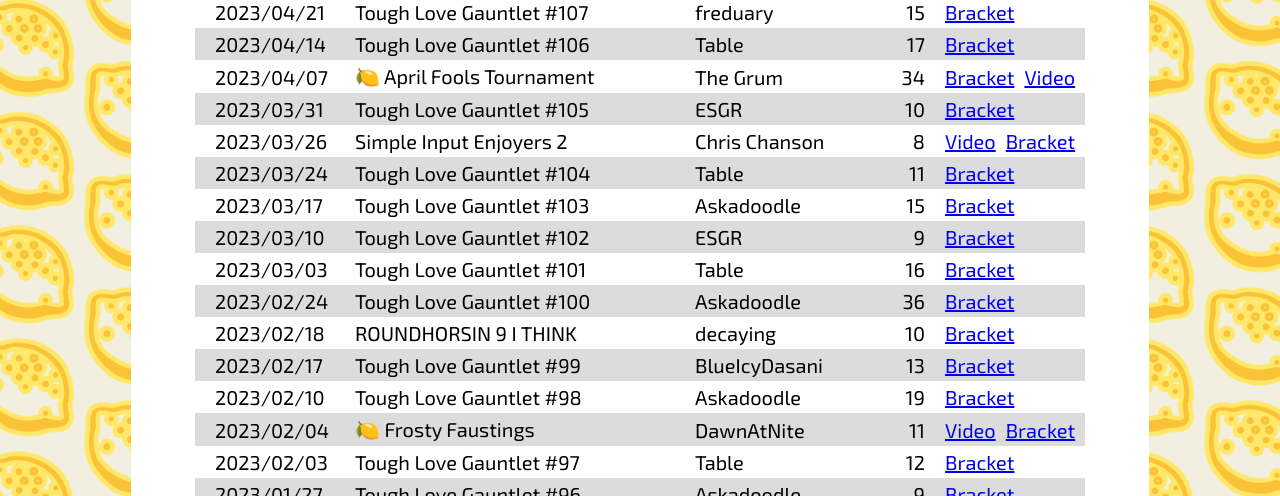
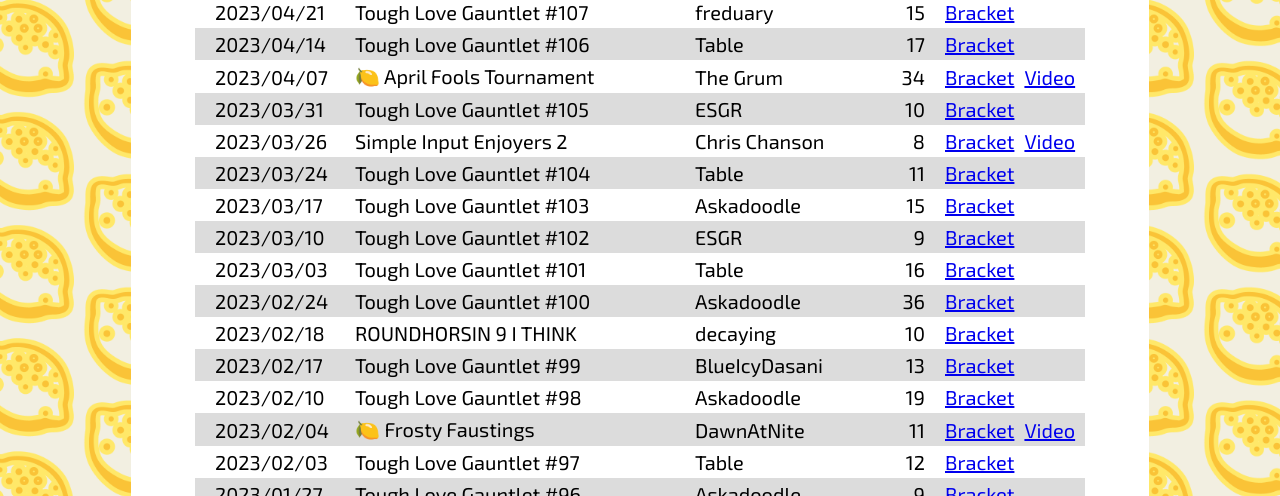
Before and after one commit to toughlovearena/about.toughlovearena.com, a Next.js app: page /fame in a window 1280 px wide. Shown: the part 1300-1796 px from the top of the page. Built offline with nearby package versions, Linux system fonts and the light colour scheme.

Commit message:
simplify and standardize link rendering on hof

```diff
--- a/components/fame/FameTable.module.css
+++ b/components/fame/FameTable.module.css
@@ -97,6 +97,9 @@
 
   flex-grow: 1;
 }
+.mobileInfo a {
+  margin-right: 0.5em;
+}
 .mobileInfo > * {
   margin: 0.3em 0;
 }
--- a/components/fame/FameTable.tsx
+++ b/components/fame/FameTable.tsx
@@ -20,31 +20,25 @@ const DefaultOrder: Record<SortBy, SortOrder> = {
   [SortBy.WinnerName]: SortOrder.Ascending,
   [SortBy.EntrantNum]: SortOrder.Descending,
 };
+function collectLinks(entry: HallOfFameEntry): HallOfFameLink[] {
+  const links = (entry.links ?? []).concat();
+  if (entry.challonge) {
+    links.push({
+      label: 'Bracket',
+      url: entry.challonge.startsWith("https://")
+        ? entry.challonge
+        : `https://challonge.com/${entry.challonge}`,
+    });
+  }
+  if (entry.youtube) {
+    links.push({
+      label: 'Video',
+      url: `https://youtube.com/watch?v=${entry.youtube}`,
+    });
+  }
+  return sortArrayOfObjects(links, link => link.label);
+}
 
-function FameChallonge({challonge,}: {challonge?: string}) {
-  if (!challonge) {
-    return null;
-  }
-  const url = challonge.startsWith("https://")
-    ? challonge
-    : `https://challonge.com/${challonge}`;
-  return (
-    <ExternalLink href={url}>
-      Bracket
-    </ExternalLink>
-  );
-}
-function FameYouTube({youtube}: {youtube?: string}) {
-  if (!youtube) {
-    return null;
-  }
-  const url = `https://youtube.com/watch?v=${youtube}`;
-  return (
-    <ExternalLink href={url}>
-      Video
-    </ExternalLink>
-  );
-}
 function FameSortIcon({isCurrent, sortOrder}: {
   isCurrent: boolean,
   sortOrder: SortOrder,
@@ -165,9 +159,11 @@ export const FameTable = (props: {
                   {row.winner}
                 </div>
                 <div>
-                  <FameChallonge {...row} />
-                  {' '}
-                  <FameYouTube {...row} />
+                  {collectLinks(row).map(link => (
+                    <ExternalLink key={['mobile', link.url].join('-')} href={link.url}>
+                      {link.label}
+                    </ExternalLink>
+                  ))}
                 </div>
               </div>
               <div className={styles.mobileEntrants}>{row.entrants}</div>
@@ -222,10 +218,8 @@ export const FameTable = (props: {
               <div className={styles.cellWinnerBody}>{row.winner}</div>
               <div className={styles.cellEntrantsBody}>{row.entrants}</div>
               <div className={styles.cellLinks}>
-                <FameChallonge {...row} />
-                <FameYouTube {...row} />
-                {row.links?.map((link, li) => (
-                  <ExternalLink key={li} href={link.url}>
+                {collectLinks(row).map(link => (
+                  <ExternalLink key={['desktop', link.url].join('-')} href={link.url}>
                     {link.label}
                   </ExternalLink>
                 ))}
```
